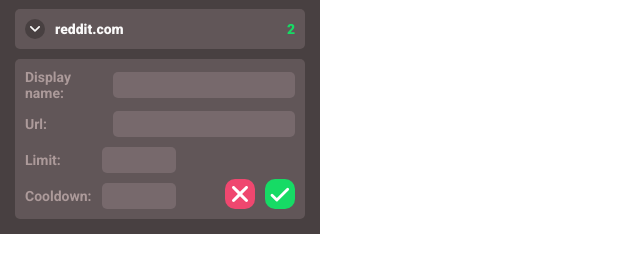
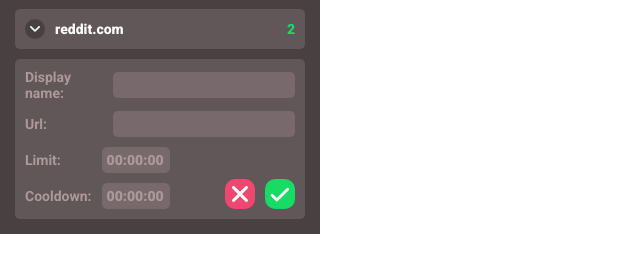
Before and after one commit to DeadlyWhiskers/Self-Control-Chrome-Extension, a React (Vite) app: page /index.html in a window 1280 px wide. Both pictures are taken after a click on the button 160 px from the left and 228 px from the top of the page. Shown: the part 150-419 px from the top of the page, without its empty margins (0-640 px from the left). Built offline with nearby package versions, Linux system fonts and the light colour scheme.

Commit message:
Add form validation

```diff
--- a/package.json
+++ b/package.json
@@ -10,10 +10,13 @@
     "preview": "vite preview"
   },
   "dependencies": {
+    "@hookform/resolvers": "^5.0.1",
     "react": "^19.0.0",
     "react-dom": "^19.0.0",
+    "react-hook-form": "^7.56.2",
     "react-router-dom": "^7.5.3",
-    "vite-plugin-static-copy": "^2.3.1"
+    "vite-plugin-static-copy": "^2.3.1",
+    "zod": "^3.24.4"
   },
   "devDependencies": {
     "@eslint/js": "^9.25.1",
--- a/src/Extension/app/style.css
+++ b/src/Extension/app/style.css
@@ -138,6 +138,11 @@
   outline: none;
 }
 
+.button:disabled{
+  cursor: not-allowed;
+  filter: saturate(0);
+}
+
 .input-line{
   display: flex;
   justify-content: space-between;
@@ -168,7 +173,7 @@
 }
 
 .input-field--short{
-  width: 8ch;
+  width: 7.2ch;
 }
 
 .horizontal-spread-area{
@@ -182,3 +187,8 @@
   gap: 10px;
   align-self: flex-end;
 }
+
+.error{
+  color: var(--negative-color);
+  font: var(--title-font);
+}
--- a/src/Extension/widgets/AddWebsiteComponent.tsx
+++ b/src/Extension/widgets/AddWebsiteComponent.tsx
@@ -4,42 +4,93 @@
 import TickIcon from './assets/TickIcon.svg'
 import PlusIcon from './assets/PlusIcon.svg'
 import './AddWebsiteComponent.css'
-import { useState } from 'react';
+import { useState } from 'react'
+import { SubmitHandler, useForm } from 'react-hook-form'
+import { z } from 'zod'
+import { zodResolver } from '@hookform/resolvers/zod'
+
+const timeToSeconds = (time: string): number => {
+    let seconds = 0;
+    const numbers = time.split(':').reverse();
+    numbers.map((num, i) => {
+        seconds += +num * (60 ** i);
+    })
+    return seconds;
+}
+
+const formSchema = z.object({
+    name: z.string().min(1,'This field is required'),
+    address: z.string().url().min(1,'This field is required'),
+    limitTime: z.string({required_error: 'This field is required'}).time({precision: 0}).min(1).max(8),
+    cooldownTime: z.string({required_error: 'This field is required'}).time({precision: 0}).min(1).max(8),
+    formError: z.string().optional()
+})
+.refine((data) => timeToSeconds(data.limitTime) <= timeToSeconds(data.cooldownTime), {message: 'Cooldown time is less than a limit time', path: ['formError']})
+
+type FormFields = z.infer<typeof formSchema>
 
 const AddWebsiteComponent = () => {
+
+    console.log(timeToSeconds('20:44:15'))
+
     const [addActive, setAddActive] = useState(0);
+
+    const handleCancel = () => {
+        setAddActive(0);
+        reset();
+    }
+
+    const {register,  handleSubmit, setError, formState: {errors, isSubmitting}, reset} = useForm<FormFields>({resolver: zodResolver(formSchema)});
+
+    const onSubmit: SubmitHandler<FormFields> = async (data) => {
+        try{
+            await new Promise(resolve => setTimeout(resolve, 1000));
+        }
+        catch(e){
+            console.log(e)
+            setError('root', {message: 'Something went wrong'});
+        }
+        console.log('submitted', data);
+    }
+
     return (
         <div className="add-website-component">
             {!addActive ? <button className="button button--add-website" onClick={() => setAddActive(1)}>
                 <img src={PlusIcon} alt="plus icon" />
             </button>
                 :
-                <div className='content-block content-block--large'>
+                <form className='content-block content-block--large' onSubmit={handleSubmit(onSubmit)}>
                     <div className="input-line">
                         <span className='title'>Display name:</span>
-                        <input type="text" className='input-field' />
+                        <input type="text" className='input-field' {...register('name', {required: true})}/>
                     </div>
+                    {errors.name && <div className='error'> {errors.name.message} </div>}
                     <div className="input-line">
                         <span className='title'>Url:</span>
-                        <input type="text" className='input-field' />
+                        <input type="text" className='input-field' {...register('address')}/>
                     </div>
+                    {errors.address && <div className='error'> {errors.address.message} </div>}
                     <div className="horizontal-spread-area">
                         <div className="add-limits-time-area">
                             <div className="input-line">
                                 <span className='title'>Limit:</span>
-                                <input type="text" className='input-field input-field--short' maxLength={8} minLength={2}/>
+                                <input type="text" placeholder='00:00:00' className='input-field input-field--short' maxLength={8} minLength={2} {...register('limitTime')}/>
                             </div>
+                            {errors.limitTime && <div className='error'> {errors.limitTime.message} </div>}
                             <div className="input-line">
                                 <span className='title'>Cooldown:</span>
-                                <input type="text" className='input-field input-field--short' maxLength={8} minLength={2}/>
+                                <input type="text" placeholder='00:00:00' className='input-field input-field--short' maxLength={8} minLength={2} {...register('cooldownTime')}/>
                             </div>
+                            {errors.cooldownTime && <div className='error'> {errors.cooldownTime.message} </div>}
                         </div>
                         <div className="buttons-area">
-                            <IconButton image={CrossIcon} color='var(--negative-color)' onClick={() => setAddActive(0)}/>
-                            <IconButton image={TickIcon} color='var(--positive-color)' onClick={() => setAddActive(0)}/>
+                            <IconButton image={CrossIcon} color='var(--negative-color)' onClick={() => handleCancel()} disabled={isSubmitting}/>
+                            <IconButton image={TickIcon} color='var(--positive-color)' type='submit' disabled={isSubmitting}/>
                         </div>
                     </div>
-                </div>}
+                    {errors.formError && <div className='error'> {errors.formError.message} </div>}
+                    {errors.root && <div className='error'> {errors.root.message} </div>}
+                </form>}
         </div>
     );
 }
--- a/src/Extension/widgets/IconButton.tsx
+++ b/src/Extension/widgets/IconButton.tsx
@@ -3,13 +3,15 @@
 type ButtonProps = {
     image: string,
     color: string,
-    onClick?: () => void,
+    onClick?: (event: React.MouseEvent<HTMLButtonElement>) => void,
+    type?: "button" | "submit" | "reset",
+    disabled?: false | true
 }
 
 const IconButton = (props: ButtonProps) => {
     return(
-        <button className='button button--icon-button' style={{backgroundColor: props?.color}} onClick={() => props.onClick && props.onClick()}>
-            <img src={props?.image} alt="button icon" />
+        <button className='button button--icon-button' style={{backgroundColor: props?.color}} onClick={(e) => !!props.onClick && props.onClick(e)} type={props.type || 'button'} disabled={props.disabled || false}>
+            <img src={props?.image} alt="button icon"/>
         </button>
     );
 };
```
Also changed, not shown: 1 other file (tests, documents, lock files or other folders).
